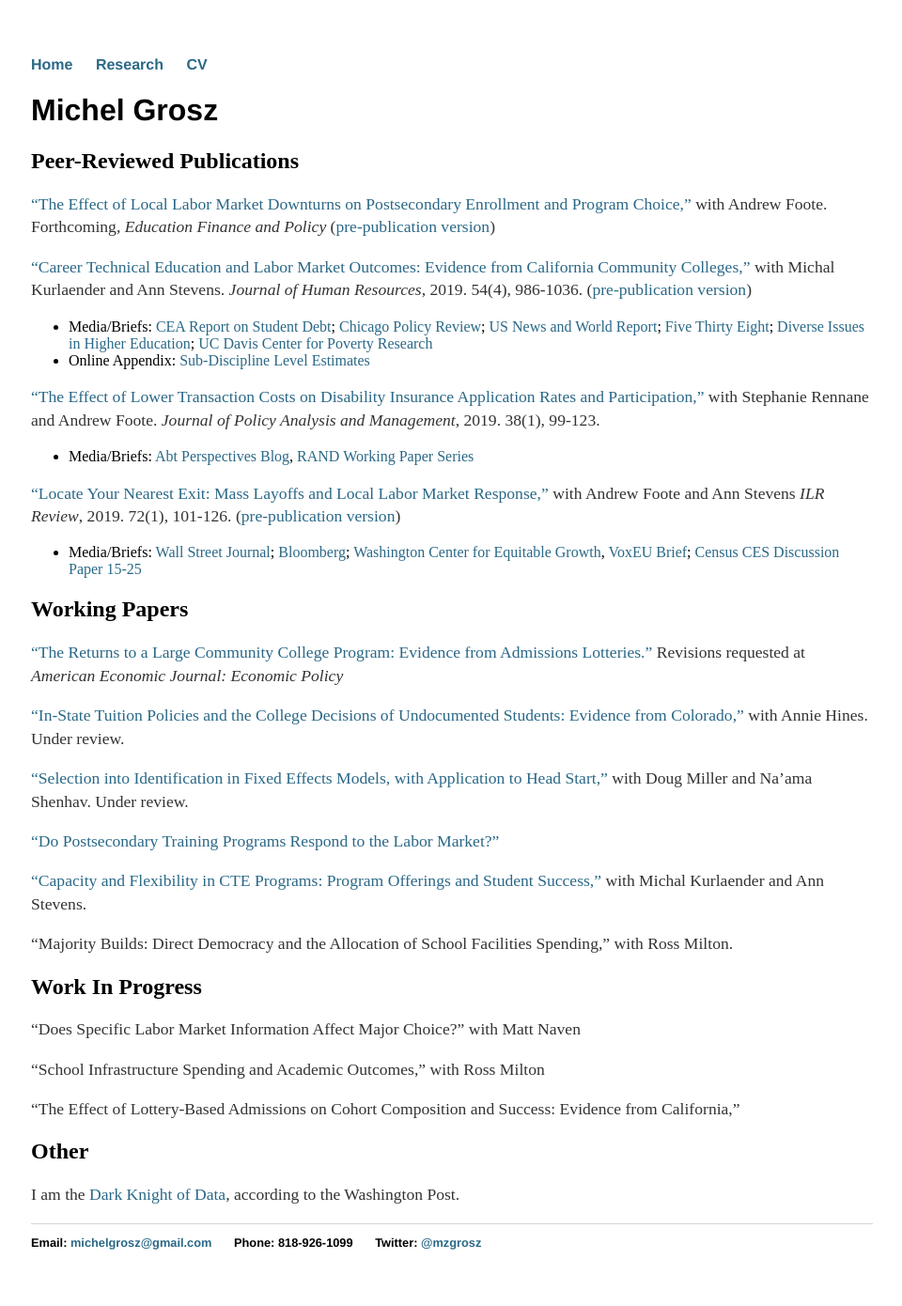
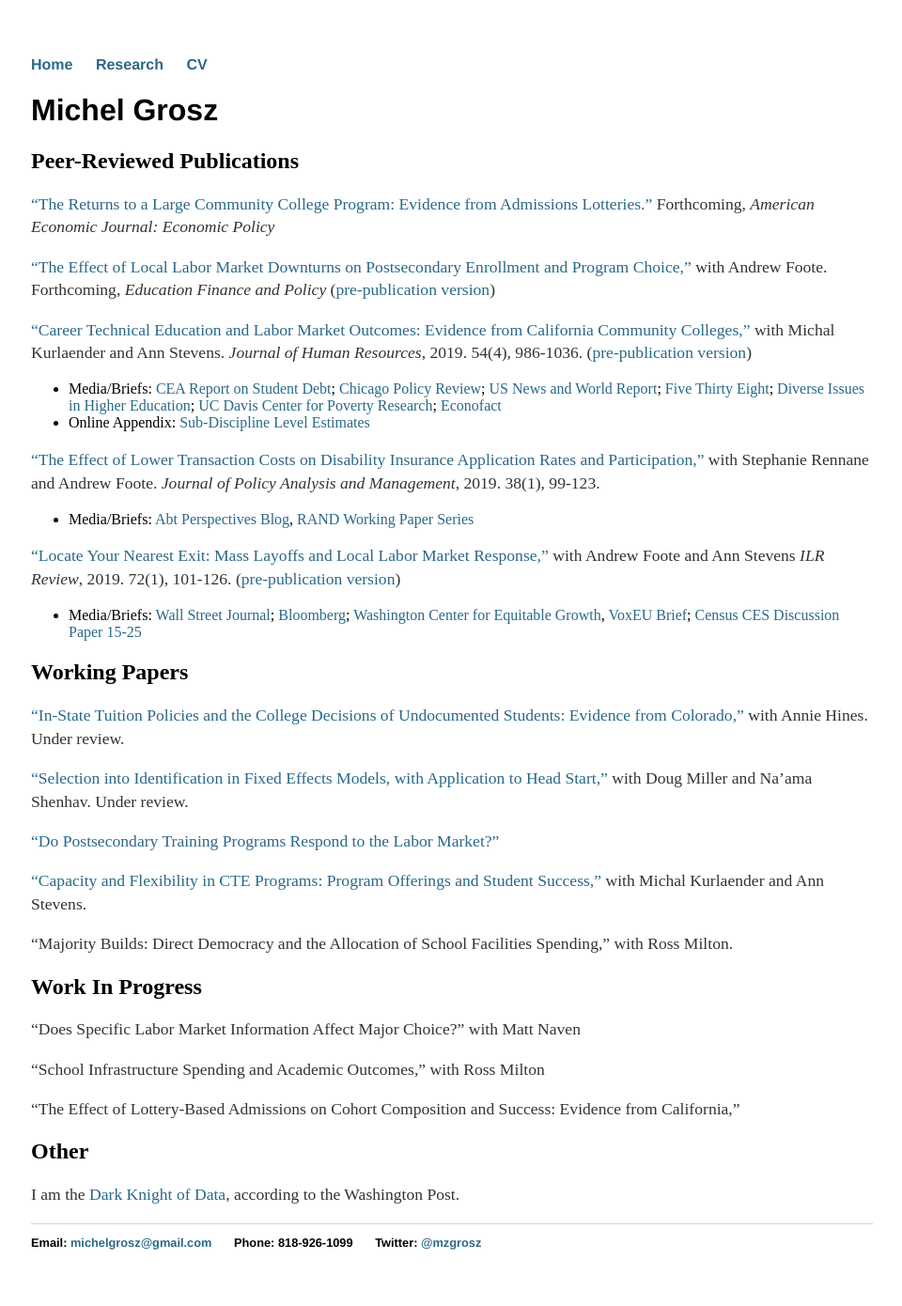
Before and after one commit to mzgrosz/mzgrosz.github.io, a Jekyll site: the page built from research/index.md, in a window 1280 px wide. Shown: the whole page at 94% size, without its empty margins (159-1119 px from the left). Built offline with Jekyll 4.4.1, drawn with Linux system fonts in a browser that asks for light colours; part of the change alters nothing that is shown.

Commit message:
Update index.md

```diff
--- a/research/index.md
+++ b/research/index.md
@@ -10,11 +10,14 @@ title: Michel Grosz
 
 ## Peer-Reviewed Publications
 
+["The Returns to a Large Community College Program: Evidence from Admissions Lotteries."](https://mzgrosz.github.io/research/grosz_JMP_081118.pdf) Forthcoming, *American Economic Journal: Economic Policy*
+
+
 ["The Effect of Local Labor Market Downturns on Postsecondary Enrollment and Program Choice,"](https://www.mitpressjournals.org/doi/abs/10.1162/edfp_a_00288) with Andrew Foote. Forthcoming, *Education Finance and Policy* ([pre-publication version](https://aefpweb.org/sites/default/files/webform/42/FooteGrosz_AEFPPaper.pdf))
 
 
 ["Career Technical Education and Labor Market Outcomes: Evidence from California Community Colleges,"](http://jhr.uwpress.org/content/early/2018/04/02/jhr.54.4.1015.7449R2.abstract) with Michal Kurlaender and Ann Stevens. *Journal of Human Resources*, 2019. 54(4), 986-1036. ([pre-publication version](https://www.nber.org/papers/w21137))
-* Media/Briefs: [CEA Report on Student Debt](https://www.google.com/url?q=https%3A%2F%2Fwww.whitehouse.gov%2Fsites%2Fdefault%2Ffiles%2Fpage%2Ffiles%2F20160718_cea_student_debt.pdf&sa=D&sntz=1&usg=AFQjCNGoRfqbauZ0fNGQJpX2tC_niyxW4w); [Chicago Policy Review](http://chicagopolicyreview.org/2015/07/02/technical-education-at-a-community-college-improves-graduates-future-earnings/); [US News and World Report](https://www.usnews.com/news/articles/2015/05/18/which-vocational-degrees-pay-off); [Five Thirty Eight](https://fivethirtyeight.com/features/food-deserts-community-colleges-and-innovative-slackers/); [Diverse Issues in Higher Education](https://diverseeducation.com/article/72377/); [UC Davis Center for Poverty Research](https://poverty.ucdavis.edu/policy-brief/community-college-career-technical-education-programs-significantly-increase-earnings)
+* Media/Briefs: [CEA Report on Student Debt](https://www.google.com/url?q=https%3A%2F%2Fwww.whitehouse.gov%2Fsites%2Fdefault%2Ffiles%2Fpage%2Ffiles%2F20160718_cea_student_debt.pdf&sa=D&sntz=1&usg=AFQjCNGoRfqbauZ0fNGQJpX2tC_niyxW4w); [Chicago Policy Review](http://chicagopolicyreview.org/2015/07/02/technical-education-at-a-community-college-improves-graduates-future-earnings/); [US News and World Report](https://www.usnews.com/news/articles/2015/05/18/which-vocational-degrees-pay-off); [Five Thirty Eight](https://fivethirtyeight.com/features/food-deserts-community-colleges-and-innovative-slackers/); [Diverse Issues in Higher Education](https://diverseeducation.com/article/72377/); [UC Davis Center for Poverty Research](https://poverty.ucdavis.edu/policy-brief/community-college-career-technical-education-programs-significantly-increase-earnings); [Econofact](https://econofact.org/does-career-technical-education-pay)
 * Online Appendix: [Sub-Discipline Level Estimates](https://mzgrosz.github.io/research/full_top4s_appendix.pdf)
 
 ["The Effect of Lower Transaction Costs on Disability Insurance Application Rates and Participation,"](https://onlinelibrary.wiley.com/doi/pdf/10.1002/pam.22095) with Stephanie Rennane and Andrew Foote. *Journal of Policy Analysis and Management*, 2019. 38(1), 99-123.
@@ -24,8 +27,6 @@ title: Michel Grosz
 * Media/Briefs: [Wall Street Journal](https://blogs.wsj.com/economics/2016/03/17/half-of-u-s-may-endure-lost-decade-of-depressed-employment/); [Bloomberg](https://www.bloomberg.com/opinion/articles/2018-01-03/how-governments-can-move-people-to-jobs); [Washington Center for Equitable Growth](https://equitablegrowth.org/the-consequences-and-causes-of-declining-geographic-mobility-in-the-united-states/), [VoxEU Brief](https://voxeu.org/article/mass-layoffs-and-local-labour-market-exit); [Census CES Discussion Paper 15-25](https://papers.ssrn.com/sol3/papers.cfm?abstract_id=2661687)
 
 ## Working Papers
-
-["The Returns to a Large Community College Program: Evidence from Admissions Lotteries."](https://mzgrosz.github.io/research/grosz_JMP_081118.pdf) Revisions requested at *American Economic Journal: Economic Policy*
 
 ["In-State Tuition Policies and the College Decisions of Undocumented Students: Evidence from Colorado,"](https://mzgrosz.github.io/research/gh_1118.pdf) with Annie Hines. Under review.
 
```
